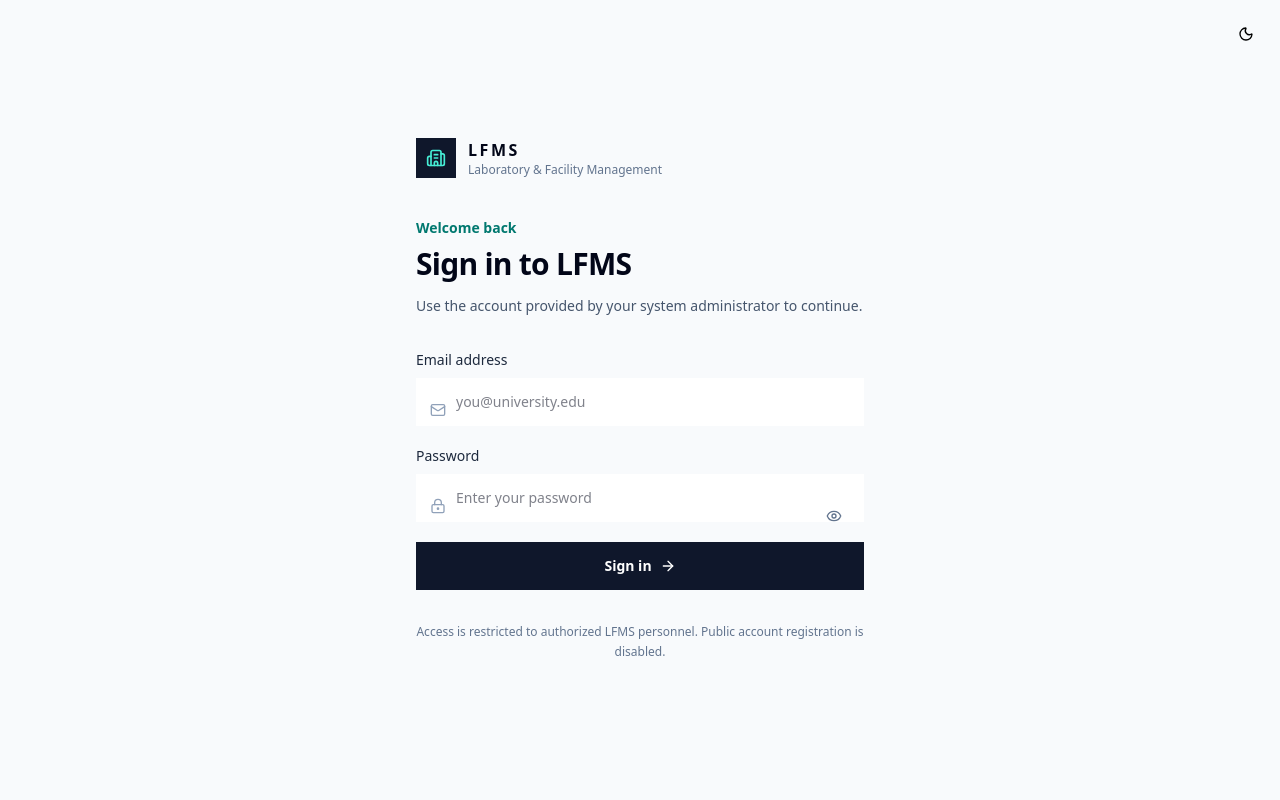
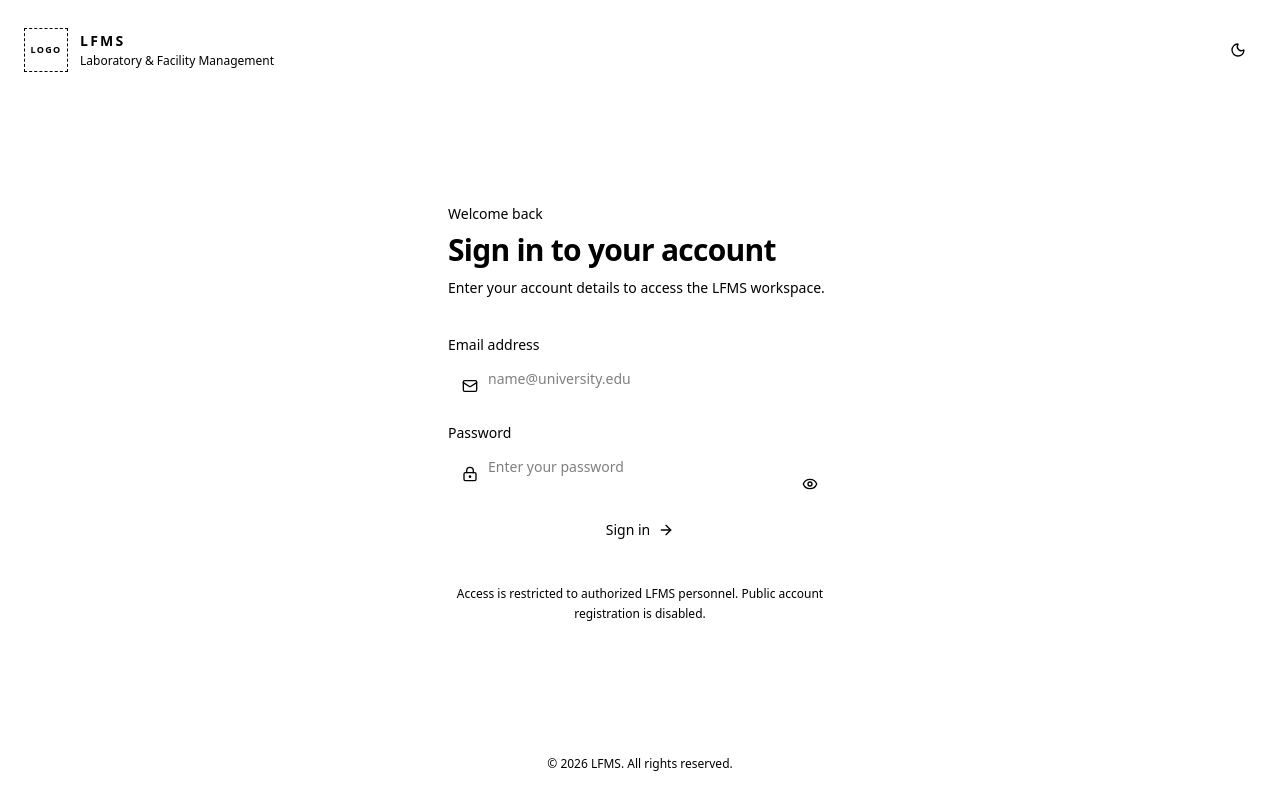
Before and after one commit to maemorado/lfms, a React (Vite) app in the folder frontend/: page /login in a window 1280 px wide. Built offline with nearby package versions, Linux system fonts and the light colour scheme; no server answers.

Commit message:
ui(login): refresh login layout with monochrome shadcn-inspired design

```diff
--- a/frontend/src/pages/LoginPage.tsx
+++ b/frontend/src/pages/LoginPage.tsx
@@ -1,7 +1,6 @@
 import { useState, type FormEvent } from "react";
 import {
   ArrowRight,
-  Building2,
   Eye,
   EyeOff,
   LockKeyhole,
@@ -66,7 +65,7 @@ export default function LoginPage() {
     const normalizedEmail = email.trim();
     const nextEmailError = !normalizedEmail
       ? "Enter your email address."
-      : !/^[^\s@]+@[^\s@]+\.[^\s@]+$/.test(normalizedEmail)
+      : !/^[^\\s@]+@[^\\s@]+\\.[^\\s@]+$/.test(normalizedEmail)
         ? "Enter a valid email address."
         : null;
     const nextPasswordError = password ? null : "Enter your password.";
@@ -88,65 +87,42 @@ export default function LoginPage() {
   };
 
   return (
-    <main className="relative min-h-screen bg-slate-50 dark:bg-background lg:grid lg:grid-cols-[minmax(0,1.05fr)_minmax(420px,0.95fr)]">
-      <div className="absolute right-4 top-4 z-20 lg:right-8"><ThemeToggle /></div>
-      <section className="relative hidden min-h-screen overflow-hidden bg-slate-950 px-12 py-14 text-white dark:bg-card lg:flex lg:flex-col lg:justify-between xl:px-20">
-        <div className="absolute -right-32 -top-24 h-96 w-96 rounded-full border border-teal-300/15" />
-        <div className="absolute -bottom-48 -left-24 h-[34rem] w-[34rem] rounded-full border border-teal-300/10" />
-        <div className="relative z-10 flex items-center gap-3">
-          <div className="flex h-11 w-11 items-center justify-center rounded-xl bg-teal-400 text-slate-950">
-            <Building2 aria-hidden="true" className="h-6 w-6" />
+    <main className="relative grid min-h-screen bg-background text-foreground lg:grid-cols-2">
+      <section className="relative flex min-h-screen flex-col px-6 py-7 sm:px-10 sm:py-9 lg:px-12 xl:px-20">
+        <div className="flex items-center justify-between gap-4">
+          <div className="flex items-center gap-3">
+            <div
+              aria-label="Logo placeholder"
+              className="flex h-11 w-11 items-center justify-center rounded-md border border-dashed border-border bg-muted text-[9px] font-semibold tracking-[0.14em] text-muted-foreground"
+            >
+              LOGO
             </div>
             <div>
-            <p className="text-lg font-bold tracking-[0.16em]">LFMS</p>
-            <p className="text-xs text-slate-400">Laboratory & Facility Management</p>
+              <p className="text-sm font-semibold tracking-[0.16em]">LFMS</p>
+              <p className="mt-0.5 text-xs text-muted-foreground">Laboratory & Facility Management</p>
             </div>
           </div>
-
-        <div className="relative z-10 max-w-xl py-16">
-          <p className="text-xs font-semibold uppercase tracking-[0.24em] text-teal-300">A more organized campus</p>
-          <h1 className="mt-6 text-4xl font-semibold leading-tight tracking-tight xl:text-5xl">
-            Manage spaces, equipment, and resources with confidence.
-          </h1>
-          <p className="mt-6 max-w-lg text-base leading-8 text-slate-300">
-            One secure workspace for the people responsible for keeping campus facilities and laboratories running.
-          </p>
-          <div className="mt-10 flex items-center gap-3 text-sm text-slate-300">
-            <ShieldCheck aria-hidden="true" className="h-5 w-5 text-teal-300" />
-            Authorized personnel access only
-          </div>
+          <ThemeToggle />
         </div>
 
-        <p className="relative z-10 text-xs text-slate-500">LFMS · Laboratory and Facility Management System</p>
-      </section>
-
-      <section className="flex min-h-screen items-center justify-center px-5 py-16 sm:px-8">
-        <div className="w-full max-w-md">
-          <div className="mb-10 flex items-center gap-3 lg:hidden">
-            <div className="flex h-10 w-10 items-center justify-center rounded-xl bg-slate-900 text-teal-300">
-              <Building2 aria-hidden="true" className="h-5 w-5" />
-            </div>
-            <div>
-              <p className="font-bold tracking-[0.16em] text-slate-950 dark:text-foreground">LFMS</p>
-              <p className="text-xs text-slate-500">Laboratory & Facility Management</p>
-            </div>
-          </div>
-
-          <div className="mb-8">
-            <p className="text-sm font-semibold text-teal-700">Welcome back</p>
-            <h2 className="mt-2 text-3xl font-semibold tracking-tight text-slate-950 dark:text-foreground">Sign in to LFMS</h2>
-            <p className="mt-3 text-sm leading-6 text-slate-600">
-              Use the account provided by your system administrator to continue.
+        <div className="flex flex-1 items-center justify-center py-12">
+          <div className="w-full max-w-sm">
+            <div className="mb-8 space-y-2">
+              <p className="text-sm font-medium text-muted-foreground">Welcome back</p>
+              <h1 className="text-3xl font-semibold tracking-tight sm:text-4xl">Sign in to your account</h1>
+              <p className="text-sm leading-6 text-muted-foreground">
+                Enter your account details to access the LFMS workspace.
               </p>
             </div>
 
             <form onSubmit={handleSubmit} noValidate className="space-y-5">
-            <div>
-              <label htmlFor="email" className="mb-2 block text-sm font-medium text-slate-800">
-                Email address
-              </label>
+              <div className="space-y-2">
+                <label htmlFor="email" className="text-sm font-medium">Email address</label>
                 <div className="relative">
-                <Mail aria-hidden="true" className="pointer-events-none absolute left-3.5 top-1/2 h-4 w-4 -translate-y-1/2 text-slate-400" />
+                  <Mail
+                    aria-hidden="true"
+                    className="pointer-events-none absolute left-3.5 top-1/2 h-4 w-4 -translate-y-1/2 text-muted-foreground"
+                  />
                   <input
                     id="email"
                     name="email"
@@ -161,19 +137,20 @@ export default function LoginPage() {
                     }}
                     aria-invalid={Boolean(emailError)}
                     aria-describedby={emailError ? "email-error" : undefined}
-                  placeholder="you@university.edu"
-                  className={`min-h-12 w-full rounded-xl border bg-white pl-10 pr-4 text-sm text-slate-950 dark:border-input dark:bg-card dark:text-foreground outline-none transition placeholder:text-slate-400 focus:border-teal-600 focus:ring-4 focus:ring-teal-600/10 ${emailError ? "border-red-400" : "border-slate-200"}`}
+                    placeholder="name@university.edu"
+                    className={`h-11 w-full rounded-md border bg-background pl-10 pr-4 text-sm outline-none transition-colors placeholder:text-muted-foreground/70 focus-visible:border-ring focus-visible:ring-2 focus-visible:ring-ring/20 ${emailError ? "border-destructive" : "border-input"}`}
                   />
                 </div>
-              {emailError && <p id="email-error" className="mt-1.5 text-xs text-red-600">{emailError}</p>}
+                {emailError && <p id="email-error" className="text-xs text-destructive">{emailError}</p>}
               </div>
 
-            <div>
-              <label htmlFor="password" className="mb-2 block text-sm font-medium text-slate-800">
-                Password
-              </label>
+              <div className="space-y-2">
+                <label htmlFor="password" className="text-sm font-medium">Password</label>
                 <div className="relative">
-                <LockKeyhole aria-hidden="true" className="pointer-events-none absolute left-3.5 top-1/2 h-4 w-4 -translate-y-1/2 text-slate-400" />
+                  <LockKeyhole
+                    aria-hidden="true"
+                    className="pointer-events-none absolute left-3.5 top-1/2 h-4 w-4 -translate-y-1/2 text-muted-foreground"
+                  />
                   <input
                     id="password"
                     name="password"
@@ -187,24 +164,31 @@ export default function LoginPage() {
                     aria-invalid={Boolean(passwordError)}
                     aria-describedby={passwordError ? "password-error" : undefined}
                     placeholder="Enter your password"
-                  className={`min-h-12 w-full rounded-xl border bg-white pl-10 pr-12 text-sm text-slate-950 dark:border-input dark:bg-card dark:text-foreground outline-none transition placeholder:text-slate-400 focus:border-teal-600 focus:ring-4 focus:ring-teal-600/10 ${passwordError ? "border-red-400" : "border-slate-200"}`}
+                    className={`h-11 w-full rounded-md border bg-background pl-10 pr-12 text-sm outline-none transition-colors placeholder:text-muted-foreground/70 focus-visible:border-ring focus-visible:ring-2 focus-visible:ring-ring/20 ${passwordError ? "border-destructive" : "border-input"}`}
                   />
                   <button
                     type="button"
                     onClick={() => setShowPassword((visible) => !visible)}
                     aria-label={showPassword ? "Hide password" : "Show password"}
                     aria-pressed={showPassword}
-                  className="absolute right-3 top-1/2 flex h-9 w-9 -translate-y-1/2 items-center justify-center rounded-lg text-slate-500 transition hover:bg-slate-100 hover:text-slate-800 focus-visible:outline-2 focus-visible:outline-offset-2 focus-visible:outline-teal-700"
+                    className="absolute right-1 top-1/2 flex h-9 w-9 -translate-y-1/2 items-center justify-center rounded-md text-muted-foreground transition-colors hover:bg-muted hover:text-foreground focus-visible:outline-none focus-visible:ring-2 focus-visible:ring-ring"
                   >
-                  {showPassword ? <EyeOff aria-hidden="true" className="h-4 w-4" /> : <Eye aria-hidden="true" className="h-4 w-4" />}
+                    {showPassword ? (
+                      <EyeOff aria-hidden="true" className="h-4 w-4" />
+                    ) : (
+                      <Eye aria-hidden="true" className="h-4 w-4" />
+                    )}
                   </button>
                 </div>
-              {passwordError && <p id="password-error" className="mt-1.5 text-xs text-red-600">{passwordError}</p>}
+                {passwordError && <p id="password-error" className="text-xs text-destructive">{passwordError}</p>}
               </div>
 
               {errorMessage && (
-              <div role="alert" className="flex gap-2.5 rounded-xl border border-red-200 bg-red-50 px-4 py-3 text-sm leading-5 text-red-800">
-                <span className="mt-0.5 h-2 w-2 shrink-0 rounded-full bg-red-500" />
+                <div
+                  role="alert"
+                  className="flex gap-2.5 rounded-md border border-destructive/30 bg-destructive/5 px-3.5 py-3 text-sm leading-5 text-destructive"
+                >
+                  <span className="mt-1.5 h-2 w-2 shrink-0 rounded-full bg-destructive" />
                   <p>{errorMessage}</p>
                 </div>
               )}
@@ -212,19 +196,66 @@ export default function LoginPage() {
               <button
                 type="submit"
                 disabled={isSubmitting}
-              className="flex min-h-12 w-full items-center justify-center gap-2 rounded-xl bg-slate-900 px-5 text-sm font-semibold text-white shadow-sm transition hover:bg-slate-700 focus-visible:outline-2 focus-visible:outline-offset-2 focus-visible:outline-teal-700 disabled:cursor-not-allowed disabled:opacity-60"
+                className="flex h-11 w-full items-center justify-center gap-2 rounded-md bg-primary px-5 text-sm font-medium text-primary-foreground transition-colors hover:bg-primary/90 focus-visible:outline-none focus-visible:ring-2 focus-visible:ring-ring focus-visible:ring-offset-2 focus-visible:ring-offset-background disabled:cursor-not-allowed disabled:opacity-60"
               >
                 {isSubmitting ? "Signing in…" : "Sign in"}
                 {!isSubmitting && <ArrowRight aria-hidden="true" className="h-4 w-4" />}
-              {isSubmitting && <span aria-hidden="true" className="h-4 w-4 animate-spin rounded-full border-2 border-white/30 border-t-white" />}
+                {isSubmitting && (
+                  <span
+                    aria-hidden="true"
+                    className="h-4 w-4 animate-spin rounded-full border-2 border-current/30 border-t-current"
+                  />
+                )}
               </button>
             </form>
 
-          <p className="mt-8 text-center text-xs leading-5 text-slate-500">
+            <p className="mt-8 text-center text-xs leading-5 text-muted-foreground">
               Access is restricted to authorized LFMS personnel. Public account registration is disabled.
             </p>
           </div>
+        </div>
+
+        <p className="text-center text-xs text-muted-foreground sm:text-left">
+          © {new Date().getFullYear()} LFMS. All rights reserved.
+        </p>
       </section>
+
+      <aside className="relative hidden min-h-screen overflow-hidden bg-neutral-950 text-white dark:bg-neutral-900 lg:flex lg:flex-col lg:justify-between">
+        <div aria-hidden="true" className="absolute inset-0">
+          <div className="absolute -right-40 -top-40 h-[34rem] w-[34rem] rounded-full border border-white/10" />
+          <div className="absolute -right-20 -top-20 h-[24rem] w-[24rem] rounded-full border border-white/10" />
+          <div className="absolute -bottom-56 -left-40 h-[38rem] w-[38rem] rounded-full border border-white/10" />
+          <div className="absolute inset-0 opacity-[0.08] [background-image:linear-gradient(rgba(255,255,255,0.45)_1px,transparent_1px),linear-gradient(90deg,rgba(255,255,255,0.45)_1px,transparent_1px)] [background-size:56px_56px]" />
+        </div>
+
+        <div className="relative z-10 flex items-center justify-between px-12 py-9 xl:px-16">
+          <p className="text-xs font-medium uppercase tracking-[0.22em] text-white/60">
+            Campus operations
+          </p>
+          <ShieldCheck aria-hidden="true" className="h-5 w-5 text-white/70" />
+        </div>
+
+        <div className="relative z-10 max-w-2xl px-12 pb-20 xl:px-16">
+          <p className="text-xs font-medium uppercase tracking-[0.24em] text-white/50">
+            Laboratory & Facility Management System
+          </p>
+          <h2 className="mt-6 max-w-xl text-4xl font-semibold leading-[1.12] tracking-tight xl:text-5xl">
+            A clearer way to manage your campus resources.
+          </h2>
+          <p className="mt-6 max-w-lg text-base leading-7 text-white/60">
+            One secure workspace for coordinating facilities, reservations, equipment, and the people who keep them running.
+          </p>
+          <div className="mt-10 flex items-center gap-3 text-sm text-white/65">
+            <span className="h-px w-8 bg-white/50" />
+            Authorized personnel access only
+          </div>
+        </div>
+
+        <div className="relative z-10 flex items-center justify-between border-t border-white/10 px-12 py-6 text-xs text-white/40 xl:px-16">
+          <span>LFMS workspace</span>
+          <span>Secure access</span>
+        </div>
+      </aside>
     </main>
   );
 }
```
Lines whose indentation alone changed are shown as unchanged.
